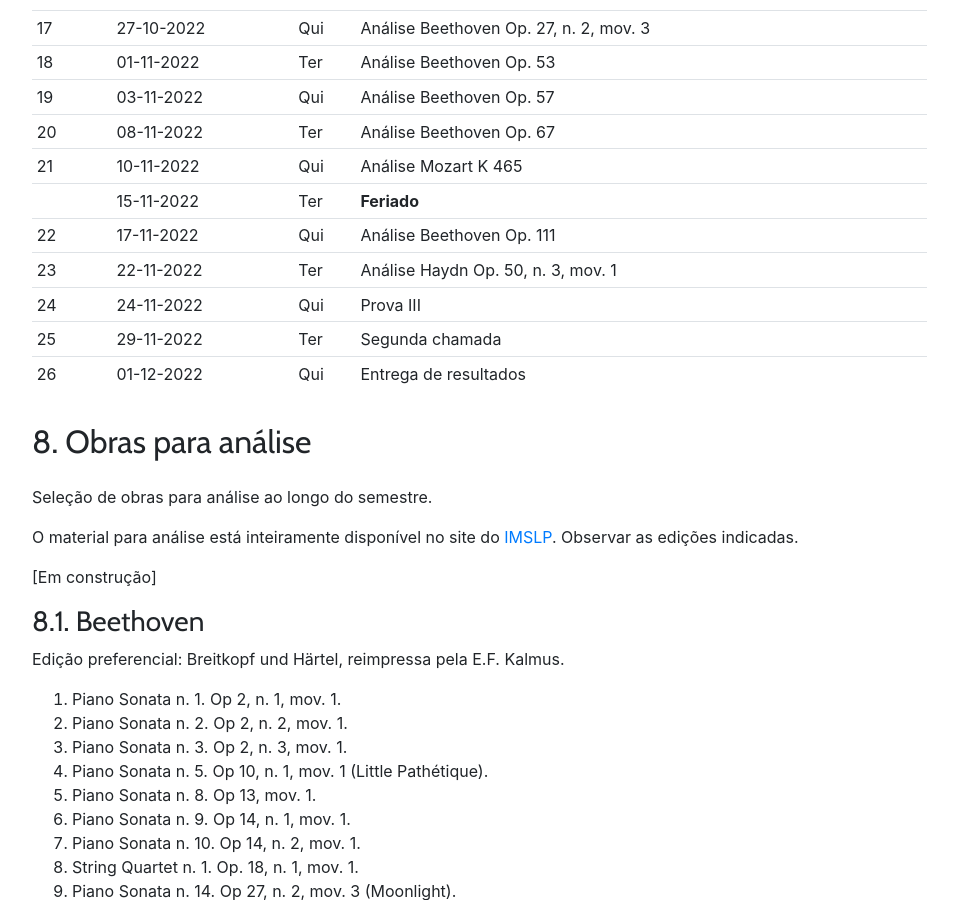
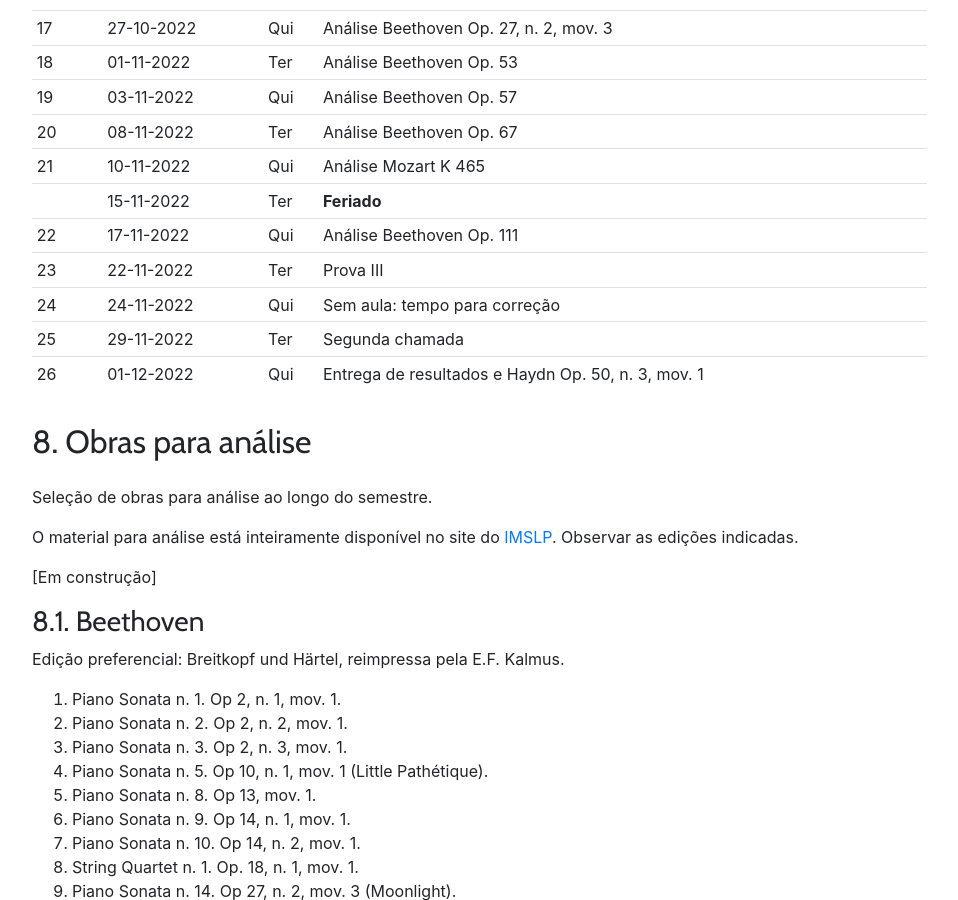
Before and after one commit to kroger/genosmus, a Jekyll site: the page built from _marcos/musa72.md, in a window 1280 px wide and 900 px high, scrolled down 3217 px. Shown: the whole window, without its empty margins (68-1026 px from the left). Built offline with Jekyll 4.4.1, drawn with Linux system fonts in a browser that asks for light colours; nearby versions of some CDN libraries; the table of contents is made by our own code.

Commit message:
Alteração de calendário

```diff
--- a/_marcos/musa72.md
+++ b/_marcos/musa72.md
@@ -90,40 +90,40 @@ A prova de segunda chamada ocorrerá em data definida no cronograma da disciplin
 
 Este cronograma é uma previsão e poderá ser alterado ao longo do semestre. No período de ausência do professor haverá um trabalho de análise a ser realizado.
 
-| Aula | Data       | Dia | Tópico                                      |
-| ---- | ---------- | --- | ------------------------------------------- |
-|      | 16-08-2022 | Ter | **Reservado para semana inaugural**         |
-| 1    | 18-08-2022 | Qui | Análise Mozart K 545                        |
-| 2    | 23-08-2022 | Ter | Análise Kuhlau Op. 59 N. 1                  |
-| 3    | 25-08-2022 | Qui | Análise Haydn XVI/32 N. 47 Si menor         |
-| 4    | 30-08-2022 | Ter | Análise Clementi Op. 1 N. 5                 |
-| 5    | 01-09-2022 | Qui | Análise Mozart K 280                        |
-| 6    | 06-09-2022 | Ter | Análise Mozart K 333                        |
-| 7    | 08-09-2022 | Qui | Análise Haydn XVI/34 Mi menor               |
-| 8    | 13-09-2022 | Ter | Prova I                                     |
-| 9    | 15-09-2022 | Qui | Análise Beethoven Op. 2, n. 1               |
-| 10   | 20-09-2022 | Ter | Análise Beethoven Op. 2, n. 2               |
-| 11   | 22-09-2022 | Qui | Análise Beethoven Op. 2, n. 3               |
-| 12   | 27-09-2022 | Ter | Análise Beethoven Op. 10, n. 1              |
-| 13   | 29-09-2022 | Qui | Análise Beethoven Op. 14, n. 1              |
-|      | 04-10-2022 | Ter | **Ausência do professor. Data a confirmar** |
-|      | 06-10-2022 | Qui | **Ausência do professor. Data a confirmar** |
-|      | 11-10-2022 | Ter | **Ausência do professor. Data a confirmar** |
-|      | 13-10-2022 | Qui | **Ausência do professor. Data a confirmar** |
-| 14   | 18-10-2022 | Ter | Análise Beethoven Op. 13, n. 1              |
-| 15   | 20-10-2022 | Qui | Análise Beethoven Op. 14, n. 2              |
-| 16   | 25-10-2022 | Ter | Prova II                                    |
-| 17   | 27-10-2022 | Qui | Análise Beethoven Op. 27, n. 2, mov. 3      |
-| 18   | 01-11-2022 | Ter | Análise Beethoven Op. 53                    |
-| 19   | 03-11-2022 | Qui | Análise Beethoven Op. 57                    |
-| 20   | 08-11-2022 | Ter | Análise Beethoven Op. 67                    |
-| 21   | 10-11-2022 | Qui | Análise Mozart K 465                        |
-|      | 15-11-2022 | Ter | **Feriado**                                 |
-| 22   | 17-11-2022 | Qui | Análise Beethoven Op. 111                   |
-| 23   | 22-11-2022 | Ter | Análise Haydn Op. 50, n. 3, mov. 1          |
-| 24   | 24-11-2022 | Qui | Prova III                                   |
-| 25   | 29-11-2022 | Ter | Segunda chamada                             |
-| 26   | 01-12-2022 | Qui | Entrega de resultados                       |
+| Aula | Data       | Dia | Tópico                                             |
+| ---- | ---------- | --- | -------------------------------------------------- |
+|      | 16-08-2022 | Ter | **Reservado para semana inaugural**                |
+| 1    | 18-08-2022 | Qui | Análise Mozart K 545                               |
+| 2    | 23-08-2022 | Ter | Análise Kuhlau Op. 59 N. 1                         |
+| 3    | 25-08-2022 | Qui | Análise Haydn XVI/32 N. 47 Si menor                |
+| 4    | 30-08-2022 | Ter | Análise Clementi Op. 1 N. 5                        |
+| 5    | 01-09-2022 | Qui | Análise Mozart K 280                               |
+| 6    | 06-09-2022 | Ter | Análise Mozart K 333                               |
+| 7    | 08-09-2022 | Qui | Análise Haydn XVI/34 Mi menor                      |
+| 8    | 13-09-2022 | Ter | Prova I                                            |
+| 9    | 15-09-2022 | Qui | Análise Beethoven Op. 2, n. 1                      |
+| 10   | 20-09-2022 | Ter | Análise Beethoven Op. 2, n. 2                      |
+| 11   | 22-09-2022 | Qui | Análise Beethoven Op. 2, n. 3                      |
+| 12   | 27-09-2022 | Ter | Análise Beethoven Op. 10, n. 1                     |
+| 13   | 29-09-2022 | Qui | Análise Beethoven Op. 14, n. 1                     |
+|      | 04-10-2022 | Ter | **Ausência do professor. Data a confirmar**        |
+|      | 06-10-2022 | Qui | **Ausência do professor. Data a confirmar**        |
+|      | 11-10-2022 | Ter | **Ausência do professor. Data a confirmar**        |
+|      | 13-10-2022 | Qui | **Ausência do professor. Data a confirmar**        |
+| 14   | 18-10-2022 | Ter | Análise Beethoven Op. 13, n. 1                     |
+| 15   | 20-10-2022 | Qui | Análise Beethoven Op. 14, n. 2                     |
+| 16   | 25-10-2022 | Ter | Prova II                                           |
+| 17   | 27-10-2022 | Qui | Análise Beethoven Op. 27, n. 2, mov. 3             |
+| 18   | 01-11-2022 | Ter | Análise Beethoven Op. 53                           |
+| 19   | 03-11-2022 | Qui | Análise Beethoven Op. 57                           |
+| 20   | 08-11-2022 | Ter | Análise Beethoven Op. 67                           |
+| 21   | 10-11-2022 | Qui | Análise Mozart K 465                               |
+|      | 15-11-2022 | Ter | **Feriado**                                        |
+| 22   | 17-11-2022 | Qui | Análise Beethoven Op. 111                          |
+| 23   | 22-11-2022 | Ter | Prova III                                          |
+| 24   | 24-11-2022 | Qui | Sem aula: tempo para correção                      |
+| 25   | 29-11-2022 | Ter | Segunda chamada                                    |
+| 26   | 01-12-2022 | Qui | Entrega de resultados e Haydn Op. 50, n. 3, mov. 1 |
 {: .table .table-sm}
 
 ## 8. Obras para análise
```
Also changed, not shown: _marcos/musa70.md (+2 -2 lines).
